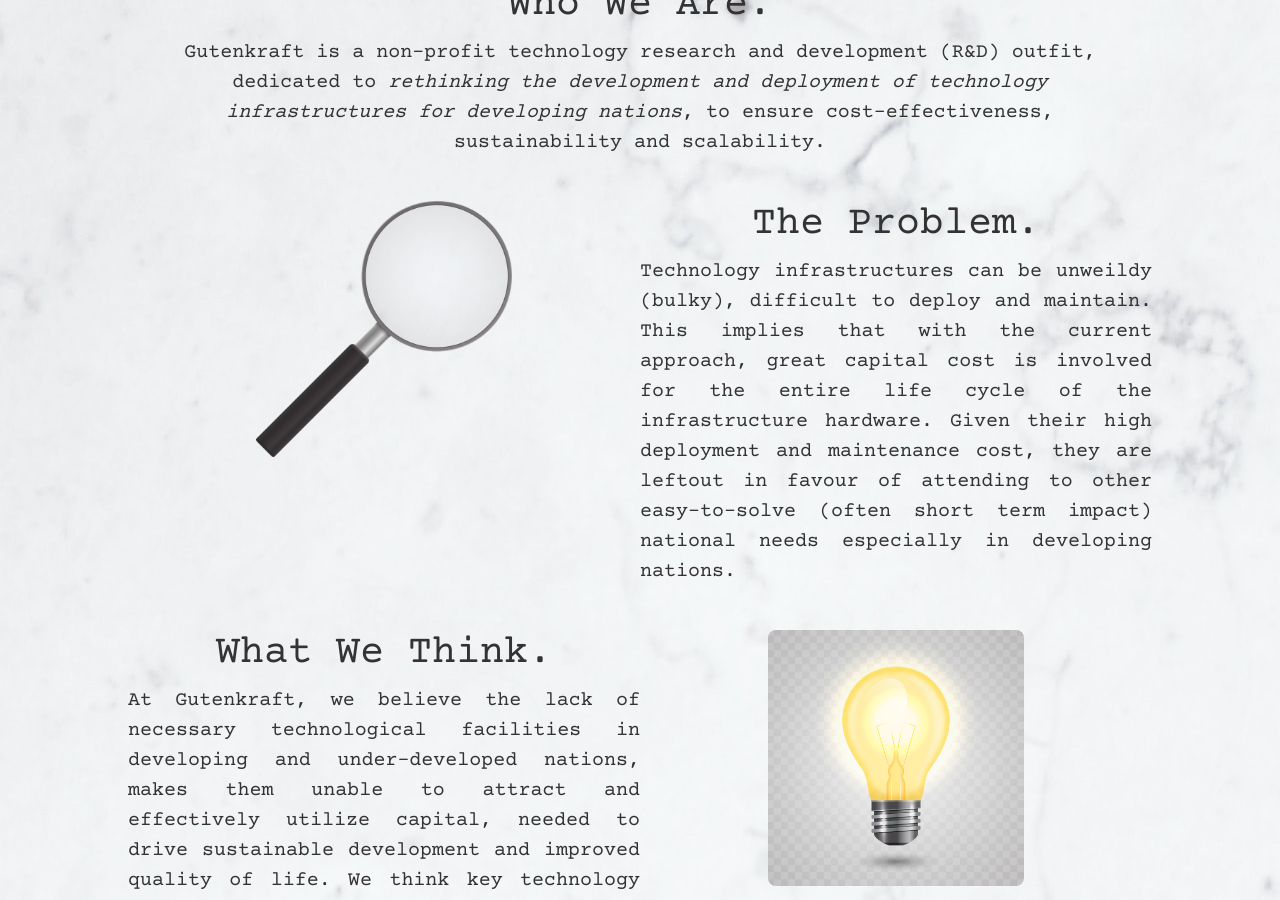
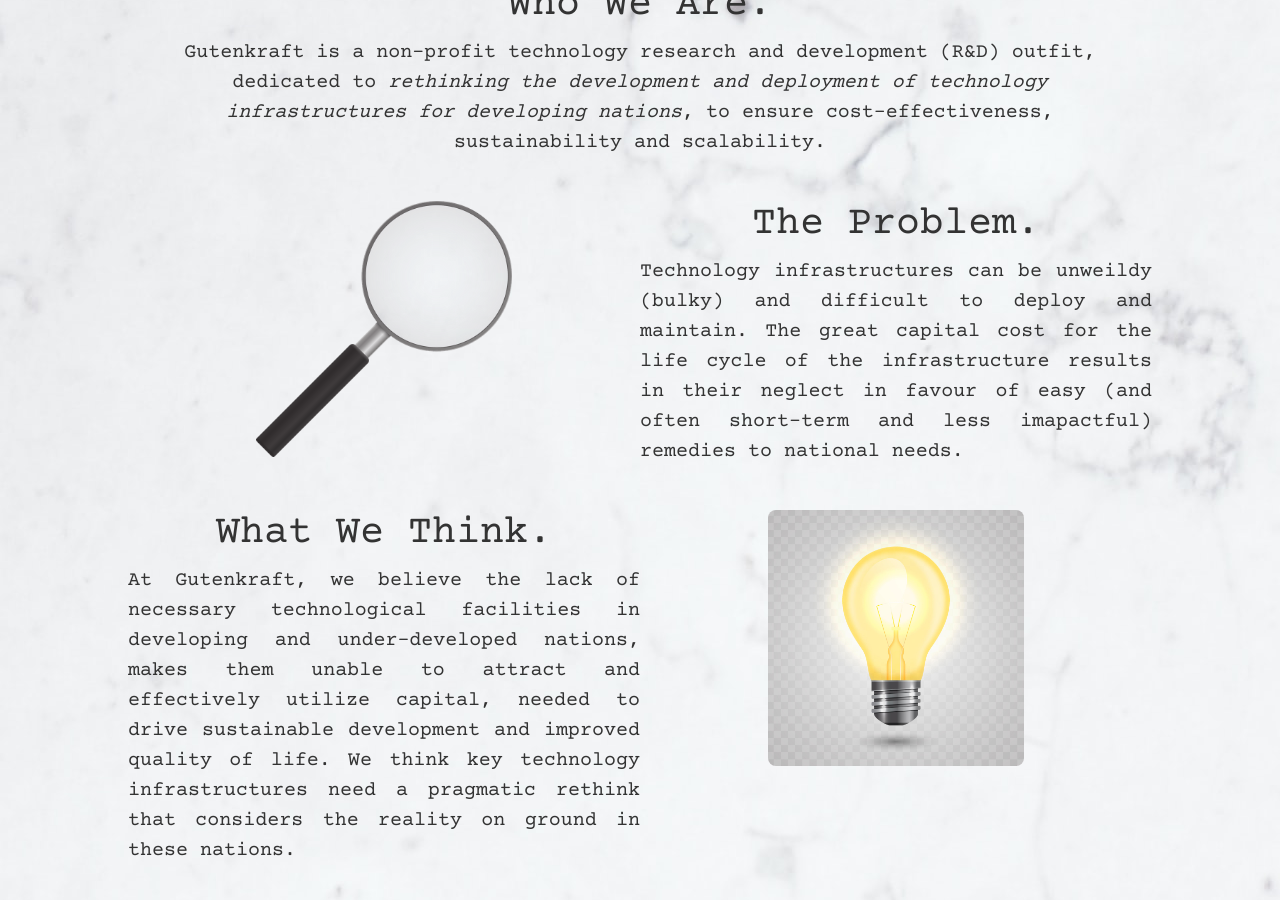
Before and after one commit to oferonmi/datafilik.github.io, a Jekyll site: the page built from index.html, in a window 1280 px wide and 900 px high, scrolled down 599 px. Built offline with Jekyll 4.4.1, drawn with Linux system fonts in a browser that asks for light colours; some web fonts are replaced.

Commit message:
content update

```diff
--- a/index.html
+++ b/index.html
@@ -28,7 +28,7 @@
 		<h1 class="text-center">The Problem.</h1>
 
 		<p class="fs-2" align="justify">
-			Technology infrastructures can be unweildy (bulky), difficult to deploy and maintain. This implies that with the current approach, great capital cost is involved for the entire life cycle of the infrastructure hardware. Given their high deployment and maintenance cost, they are leftout in favour of attending to other easy-to-solve (often short term impact) national needs especially in developing nations.
+			Technology infrastructures can be unweildy (bulky) and difficult to deploy and maintain. The great capital cost for the life cycle of the infrastructure results in their neglect in favour of easy (and often short-term and less imapactful) remedies to national needs.
 		</p>
 	</div>
 </section><br>
```
